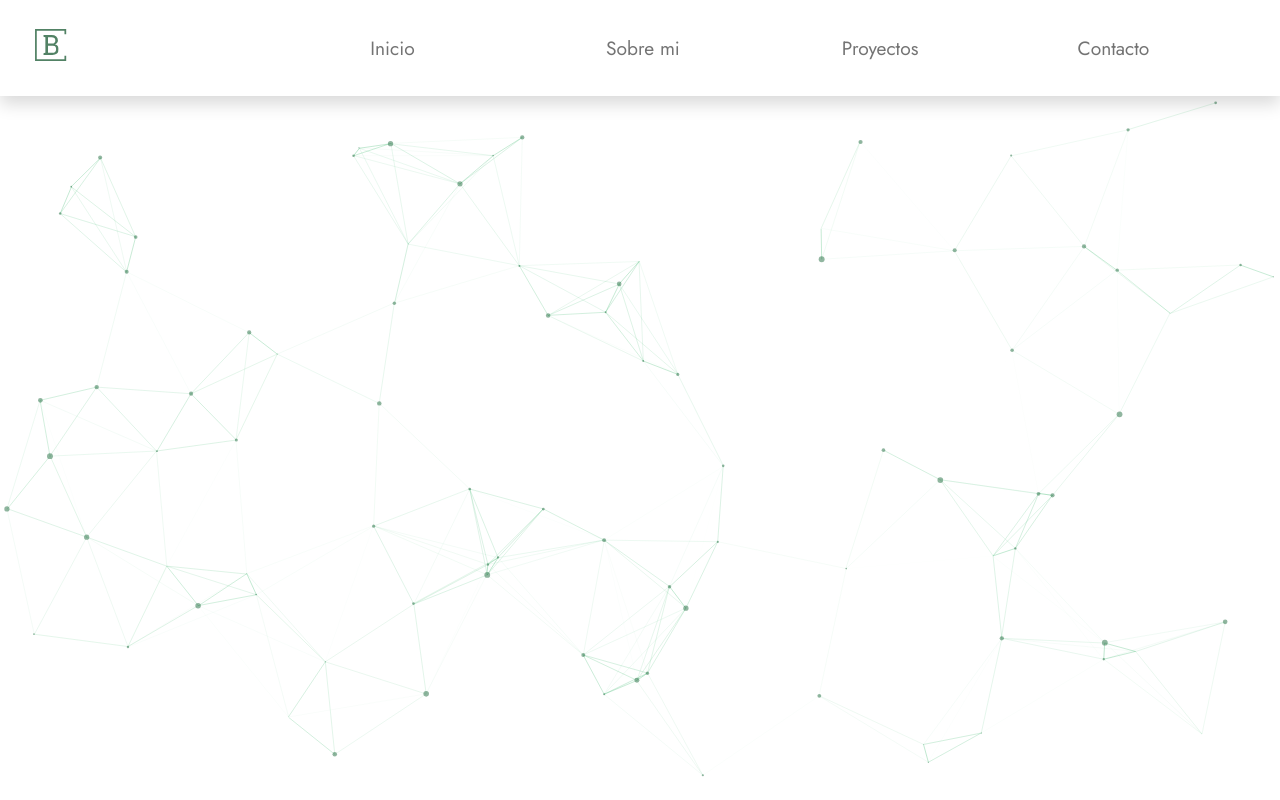
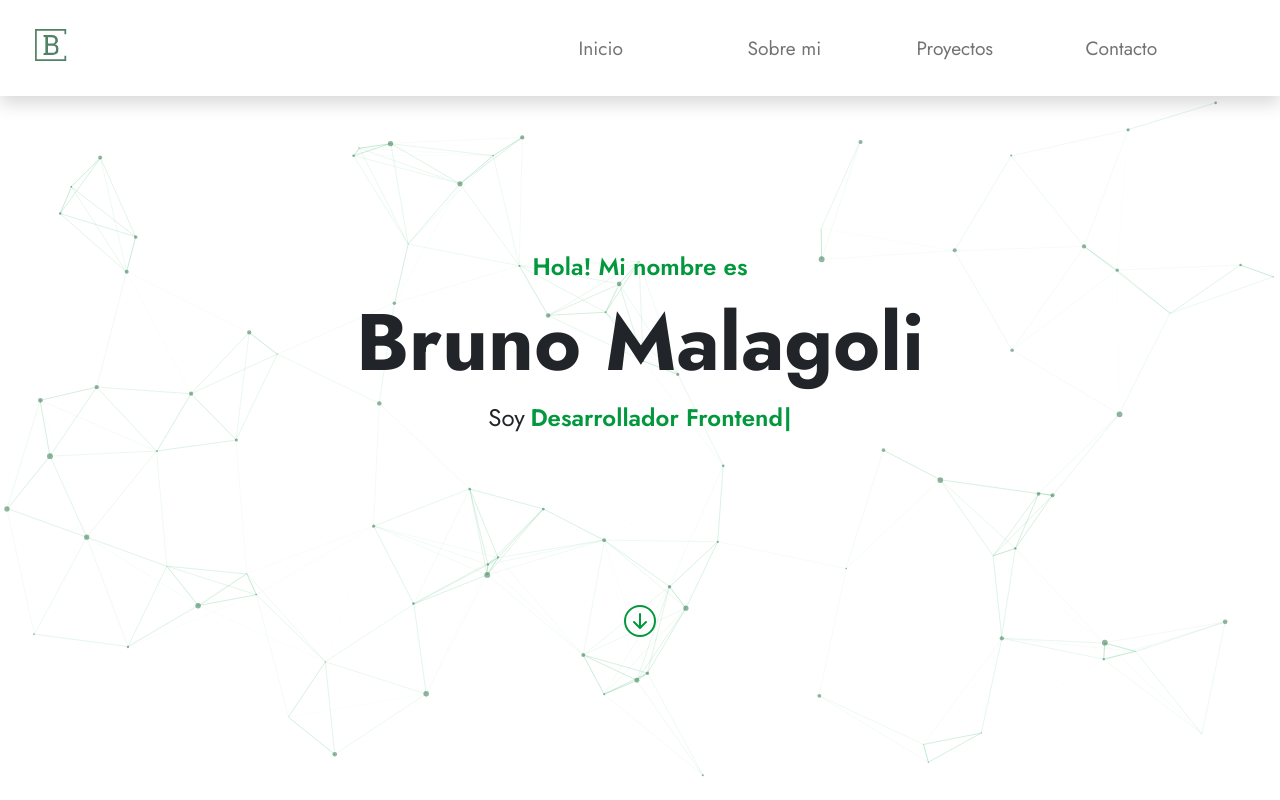
Before and after one commit to BrunoMalagoli/bmalagoli-portfolio, a React (Vite) app: page / in a window 1280 px wide. Built offline with nearby package versions, Linux system fonts and the light colour scheme.

Commit message:
Main Text introduced into Hero component with text animation

```diff
--- a/package.json
+++ b/package.json
@@ -12,7 +12,8 @@
   "dependencies": {
     "particles.js": "^2.0.0",
     "react": "^18.2.0",
-    "react-dom": "^18.2.0"
+    "react-dom": "^18.2.0",
+    "typewriter-effect": "^2.19.0"
   },
   "devDependencies": {
     "@types/react": "^18.0.28",
--- /dev/null
+++ b/src/components/Hero/components/IconArrowDown.tsx
@@ -0,0 +1,12 @@
+function IconArrowDownCircle(props: React.SVGProps<SVGSVGElement>) {
+  return (
+    <svg fill="#03983e" viewBox="0 0 16 16" height="2em" width="2em" {...props}>
+      <path
+        fillRule="evenodd"
+        d="M1 8a7 7 0 1014 0A7 7 0 001 8zm15 0A8 8 0 110 8a8 8 0 0116 0zM8.5 4.5a.5.5 0 00-1 0v5.793L5.354 8.146a.5.5 0 10-.708.708l3 3a.5.5 0 00.708 0l3-3a.5.5 0 00-.708-.708L8.5 10.293V4.5z"
+      />
+    </svg>
+  );
+}
+
+export default IconArrowDownCircle;
--- /dev/null
+++ b/src/components/Hero/components/MainText/MainText.tsx
@@ -0,0 +1,42 @@
+import IconArrowDownCircle from "../IconArrowDown";
+import MainTextStyles from "./styles/index.module.css";
+import Typewriter from "typewriter-effect";
+
+const MainText = () => {
+  return (
+    <>
+      <div className={MainTextStyles.main_container}>
+        <div>
+          <p>Hola! Mi nombre es</p>
+          <h1>Bruno Malagoli</h1>
+          {/*Texto con animación de typeo*/}
+          <span>
+            Soy
+            <span>
+              <Typewriter
+                options={{
+                  autoStart: true,
+                  loop: true,
+                }}
+                onInit={(typewriter) => {
+                  typewriter
+                    .typeString("Desarrollador Frontend")
+                    .pauseFor(2500)
+                    .deleteAll()
+                    .start();
+                }}
+              />
+            </span>
+          </span>
+        </div>
+      </div>
+      <div className={MainTextStyles.down_button}>
+        <span>
+          <IconArrowDownCircle />
+        </span>
+      </div>
+    </>
+  );
+};
+
+export default MainText;
--- /dev/null
+++ b/src/components/Hero/components/MainText/styles/index.module.css
@@ -0,0 +1,46 @@
+/*
+Negro texto : #212529
+Verde secundario:  #4CBD79
+*/
+.main_container{
+    height: 70%;
+    width: 100%;
+    display: flex;
+    align-items: center;
+    justify-content: center;
+}
+.main_container > div > p{
+    color: #03983e;
+    text-align: center;
+    font-weight: 600;
+    font-size: 1.5rem;
+}
+.main_container > div > h1{
+    color: #212529 ;
+    font-size: 5rem;
+    text-align: center;
+}
+
+.main_container > div > span{
+    color: #212529 ;
+    font-size: 1.5rem;
+    display: flex;
+    align-items: center;
+    justify-content: center;
+    gap: 1%;
+}
+.main_container > div > span > span{
+    font-size: 1.5rem;
+    color: #03983e;
+    text-align: center;
+    font-weight: 600;
+    font-size: 1.5rem;
+}
+
+.down_button{
+    margin-top: 1rem;
+    text-align: center;
+}
+.down_button > span :hover{
+    cursor: pointer;
+}
--- a/src/components/Hero/index.tsx
+++ b/src/components/Hero/index.tsx
@@ -1,3 +1,4 @@
+import MainText from "./components/MainText/MainText";
 import ParticleElement from "./components/ParticleElement";
 import HeroStyles from "./styles/index.module.css";
 const Hero = () => {
@@ -6,7 +7,9 @@ const Hero = () => {
       <div className={HeroStyles.particles_container}>
         <ParticleElement />
       </div>
-      <section className={HeroStyles.hero_container}></section>
+      <section className={HeroStyles.hero_container}>
+        <MainText />
+      </section>
     </>
   );
 };
--- a/src/components/Hero/styles/index.module.css
+++ b/src/components/Hero/styles/index.module.css
@@ -1,7 +1,10 @@
+
+
 .hero_container{
-    height: 100vh;
+    height: 88vh;
     width: 100%;
-    display: block;
+    position: relative;
+    top: 12vh;
 }
 .particles_container{
     top: 12vh;
--- a/src/components/NavBar/styles/index.module.css
+++ b/src/components/NavBar/styles/index.module.css
@@ -7,7 +7,7 @@
     box-shadow: 0 .5rem 1rem rgba(0,0,0,.15);
     display: flex;
     align-items: center;
-    justify-content: space-around;
+    justify-content: space-between;
     padding-left: 2%;
     padding-right: 2%;
     position: fixed;
@@ -16,7 +16,7 @@
     display: flex;
     align-items: center;
     justify-content: flex-end;
-    width: 100%;
+    width: 55%;
     height: 100%;
 }
 
@@ -25,14 +25,13 @@
     color: rgba(0,0,0,.55);
     list-style: none;
     display: flex;
-    width: 75%;
+    width: 100%;
     height: 100%;
     flex-direction: row ;
-    justify-content: space-between;
     align-items: center;
 }
 .nav_links > li{
-    width: 20%;
+    width: 25%;
     text-align: left;
     font-size: larger;
 }
```
Also changed, not shown: 1 other file (tests, documents, lock files or other folders).
